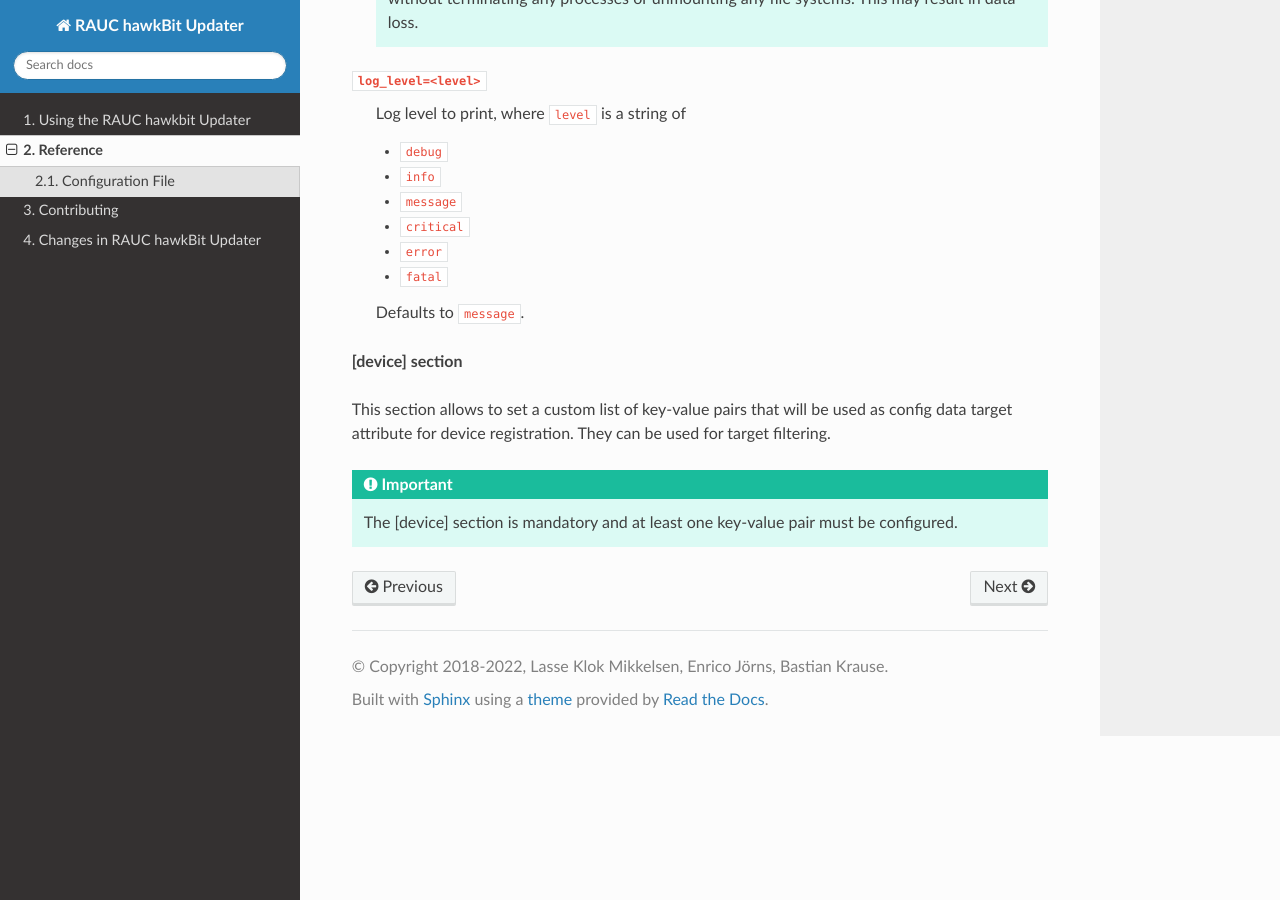
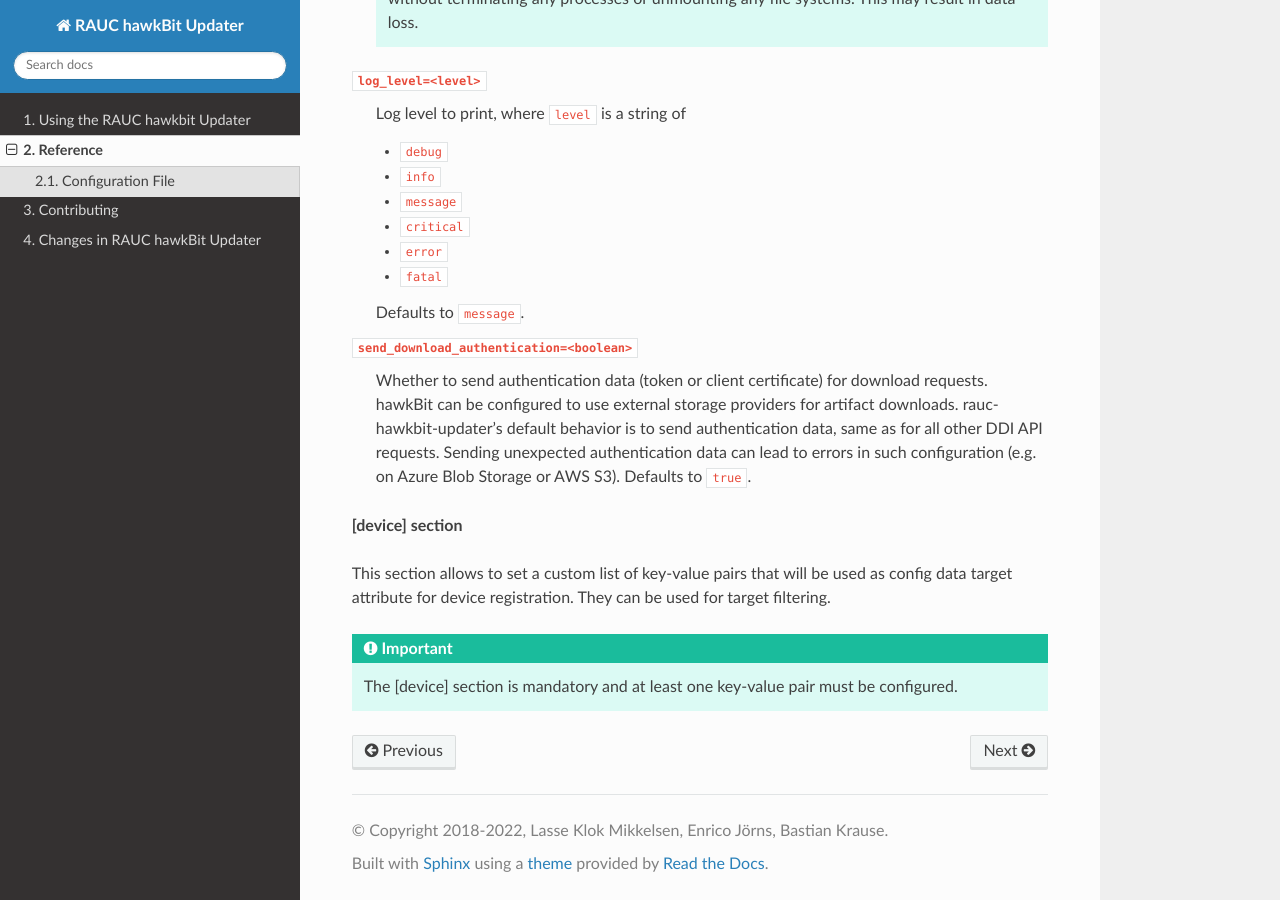
Before and after one commit to rauc/rauc-hawkbit-updater, a Sphinx documentation site: the page built from docs/reference.rst, in a window 1280 px wide and 900 px high, scrolled down 2916 px. Built offline with Sphinx 7.4.7 and the Read the Docs theme 2.0.0, drawn with Linux system fonts in a browser that asks for light colours.

Commit message:
hawkbit-client: allow disabling auth header for artifact downloads
Adds a `send_download_authentication` option defaulting to `true`, keeping
the previous behavior. If set to false, no authentication data is
sent. This is useful for artifact downloads from external storage
providers.

Signed-off-by: Kevin Fardel <kevin.fardel@rtone.fr>
[bst: rewording of documentation and commit message]
Signed-off-by: Bastian Krause <bst@pengutronix.de>

```diff
--- a/docs/reference.rst
+++ b/docs/reference.rst
@@ -152,6 +152,17 @@ Optional options:
 
   Defaults to ``message``.
 
+``send_download_authentication=<boolean>``
+  Whether to send authentication data (token or client certificate) for
+  download requests.
+  hawkBit can be configured to use external storage providers for artifact
+  downloads.
+  rauc-hawkbit-updater's default behavior is to send authentication data, same
+  as for all other DDI API requests.
+  Sending unexpected authentication data can lead to errors in such
+  configuration (e.g. on Azure Blob Storage or AWS S3).
+  Defaults to ``true``.
+
 .. _keyring-section:
 
 **[device] section**
```
Also changed, not shown: 3 other files.
